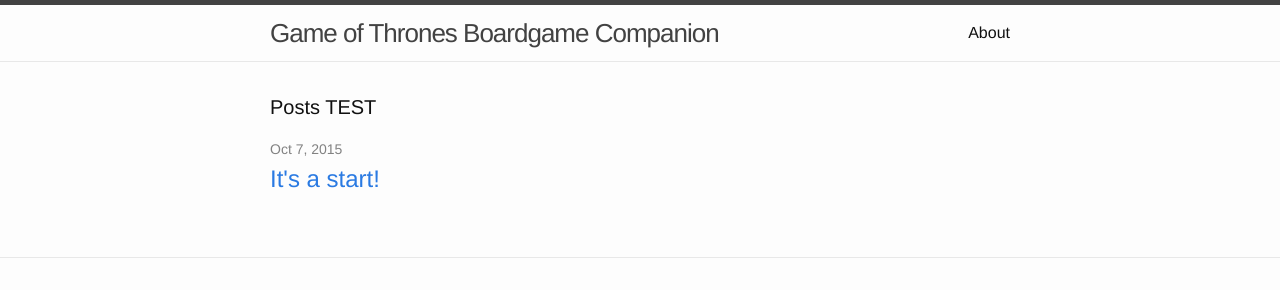
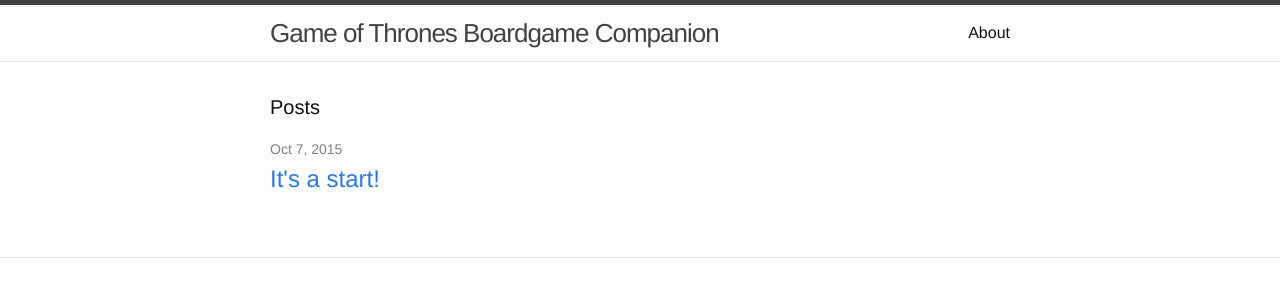
Before and after one commit to guy-masse/got-companion, a Jekyll site: the page built from index.html, in a window 1280 px wide. Shown: the top 290 px of the page. Built offline with Jekyll 4.4.1, drawn with Linux system fonts in a browser that asks for light colours.

Commit message:
Test for GH-Pages

```diff
--- a/index.html
+++ b/index.html
@@ -4,7 +4,7 @@
 
 <div class="home">
 
-  <h1 class="page-heading">Posts TEST</h1>
+  <h1 class="page-heading">Posts</h1>
 
   <ul class="post-list">
     {% for post in site.posts %}
```
